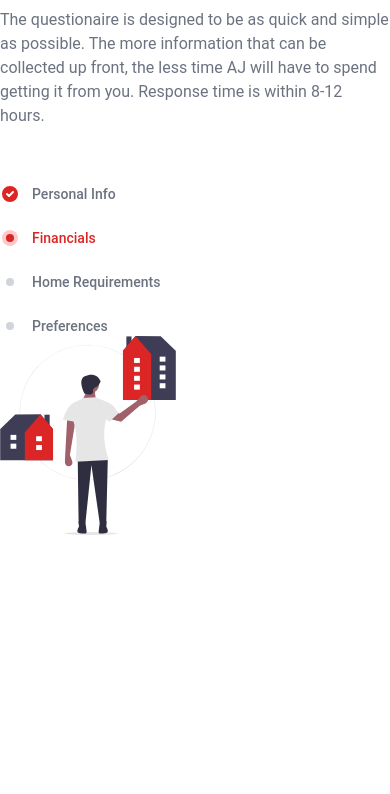
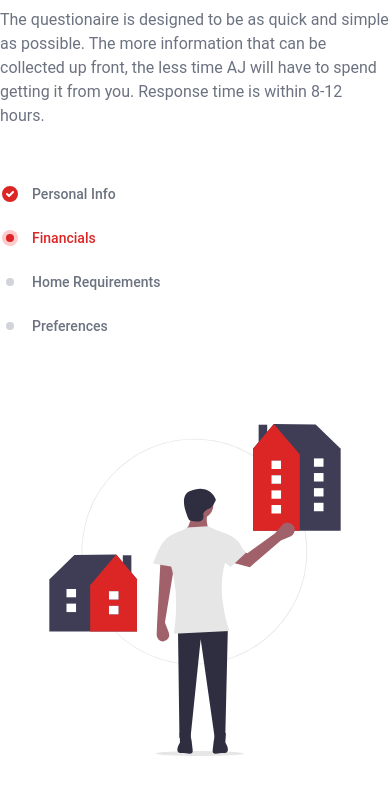
Before and after one commit to danwritecode/AJ_Curcio, a Nuxt app: page /get-started in a window 390 px wide. Shown: the top 794 px of the page. Built offline with nearby package versions, Linux system fonts and the light colour scheme.

Commit message:
updated mobile formatting

```diff
--- a/pages/get-started.vue
+++ b/pages/get-started.vue
@@ -1,6 +1,6 @@
 <template>
-  <div class="grid lg:grid-cols-4 gap-12S">
-    <div class="col-span-2">
+  <div class="grid grid-cols-1 lg:grid-cols-4 gap-12">
+    <div class="lg:col-span-2">
       <div>
         <h2 class="text-2xl font-bold leading-7 text-gray-900 sm:text-3xl sm:truncate">
           {{ customerType }}
@@ -15,8 +15,11 @@
     <!-- <div class="relative col-span-2 overflow-visible" style="width:45vw;">
       <img src="@/assets/img/choosing_house.svg" alt="" class="lg:absolute lg:right-0 w-full h-full object-cover object-left">
     </div> -->
-    <div class="relative col-span-2 overflow-visible" style="width:45vw;">
-      <img src="@/assets/img/select_house.svg" alt="" class="lg:absolute w-full h-full object-left">
+    <div class="hidden lg:inline mt-10 lg:mt-0 lg:relative lg:col-span-2" style="width:45vw;">
+      <img src="@/assets/img/select_house.svg" alt="" class="lg:absolute w-full h-full">
+    </div>
+    <div class="lg:hidden mt-10 lg:mt-0 lg:relative lg:col-span-2">
+      <img src="@/assets/img/select_house.svg" alt="" class="lg:absolute w-3/4 h-full mx-auto">
     </div>
   </div>
 </template>
```
